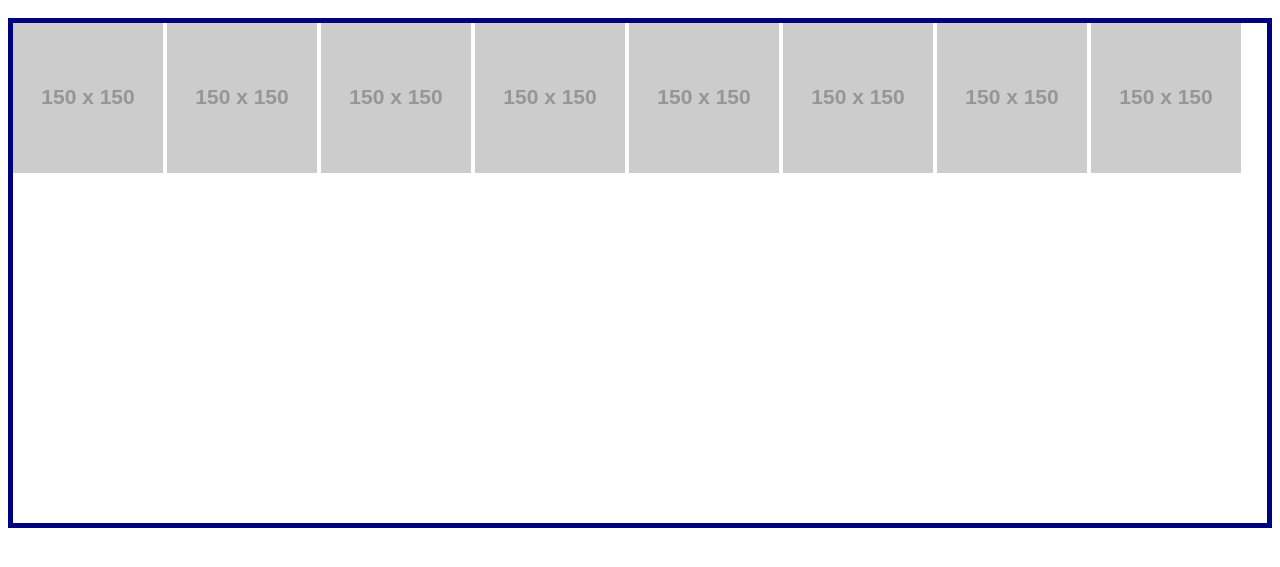
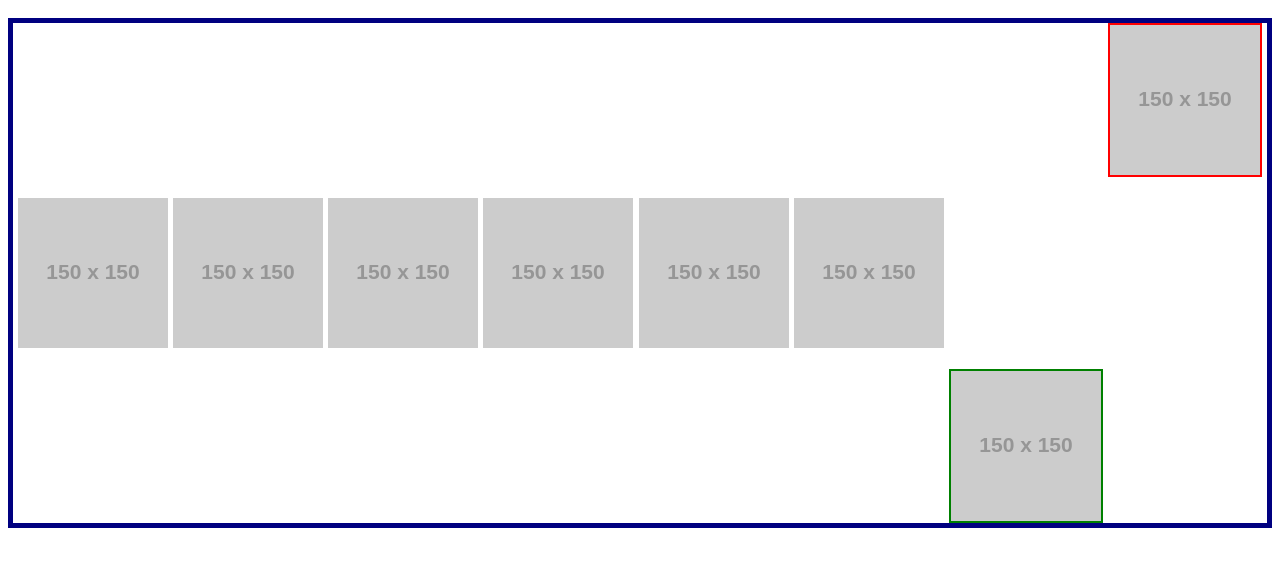
Before and after one commit to danayn/kekambas-142_week1_day2, a plain HTML site: page flex.html in a window 1280 px wide. Shown: the part 139-706 px from the top of the page. Drawn offline with Linux system fonts and the light colour scheme; placeholder pictures from the web are drawn by us.

Commit message:
Flexbox properties and example

```diff
--- a/css/flex.css
+++ b/css/flex.css
@@ -2,4 +2,25 @@
 .container-1 {
     border: 5px solid navy;
     height: 500px;
+    /* flex properties for Parent (aka container) element */
+    display: flex;
+    /* flex-direction: column;
+    flex-wrap: wrap-reverse; */
+    flex-flow: row wrap;
+    justify-content: space-evenly;
+    align-items: center;
+    /* align-content: space-evenly; */
 }
+
+
+#child-1 {
+    border: 2px solid red;
+    order: 2;
+    align-self: flex-start;
+}
+
+#child-2 {
+    border: 2px solid green;
+    order: 1;
+    align-self: flex-end;
+}
--- a/flex.html
+++ b/flex.html
@@ -23,9 +23,9 @@
     <div class="container-1">
         <img src="https://placehold.co/150?text=1" alt="">
         <img src="https://placehold.co/150?text=2" alt="">
-        <img src="https://placehold.co/150?text=3" alt="">
+        <img src="https://placehold.co/150?text=3" alt="" id="child-1">
         <img src="https://placehold.co/150?text=4" alt="">
-        <img src="https://placehold.co/150?text=5" alt="">
+        <img src="https://placehold.co/150?text=5" alt="" id="child-2">
         <img src="https://placehold.co/150?text=6" alt="">
         <img src="https://placehold.co/150?text=7" alt="">
         <img src="https://placehold.co/150?text=8" alt="">
```
